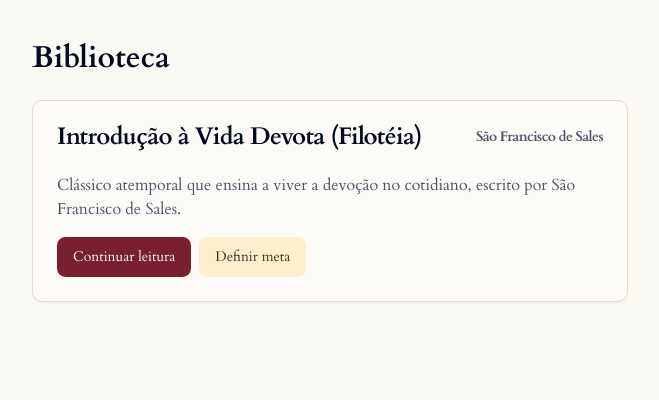
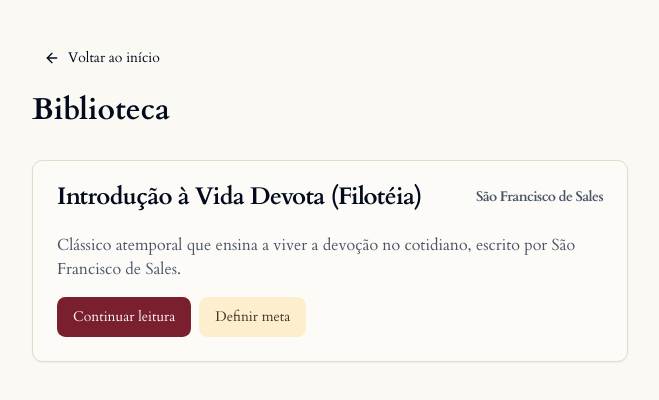
Before and after one commit to dannyxyz22/devoto-habit, a React (Vite) app: page /biblioteca in a window 1280 px wide. Shown: the top 400 px of the page, without its empty margins (0-659 px from the left). Built offline with nearby package versions, Linux system fonts and the light colour scheme.

Commit message:
Corrigir navegação entre páginas
Ajusta a navegação para que as páginas Library e Stats retornem corretamente à página principal.

```diff
--- /dev/null
+++ b/src/components/app/PageHeader.tsx
@@ -0,0 +1,19 @@
+import { Link } from "react-router-dom";
+import { Button } from "@/components/ui/button";
+import { ArrowLeft } from "lucide-react";
+
+export const PageHeader = ({ title }: { title: string }) => {
+  return (
+    <header className="mb-8">
+      <div className="flex items-center gap-4 mb-4">
+        <Button asChild variant="ghost" size="sm">
+          <Link to="/" className="flex items-center gap-2">
+            <ArrowLeft className="h-4 w-4" />
+            Voltar ao início
+          </Link>
+        </Button>
+      </div>
+      <h1 className="text-3xl font-bold">{title}</h1>
+    </header>
+  );
+};
--- a/src/pages/Library.tsx
+++ b/src/pages/Library.tsx
@@ -4,6 +4,7 @@ import { Card, CardContent, CardHeader, CardTitle } from "@/components/ui/card";
 import { Button } from "@/components/ui/button";
 import { BOOKS } from "@/lib/books";
 import { SEO } from "@/components/app/SEO";
+import { PageHeader } from "@/components/app/PageHeader";
 import { Dialog, DialogContent, DialogFooter, DialogHeader, DialogTitle } from "@/components/ui/dialog";
 import { Input } from "@/components/ui/input";
 import { Select, SelectContent, SelectItem, SelectTrigger, SelectValue } from "@/components/ui/select";
@@ -108,7 +109,7 @@ const Library = () => {
         description="Escolha um clássico católico em português e comece sua leitura devocional."
         canonical="/biblioteca"
       />
-      <h1 className="text-3xl font-bold mb-6">Biblioteca</h1>
+      <PageHeader title="Biblioteca" />
       <section className="grid md:grid-cols-2 gap-6">
         {BOOKS.map((book) => (
           <Card key={book.id} className="hover:shadow-lg transition-shadow">
--- a/src/pages/Stats.tsx
+++ b/src/pages/Stats.tsx
@@ -1,5 +1,6 @@
 import { getStats, getStreak } from "@/lib/storage";
 import { SEO } from "@/components/app/SEO";
+import { PageHeader } from "@/components/app/PageHeader";
 
 const totalMinutes = (m: Record<string, number>) => Object.values(m).reduce((a, b) => a + b, 0);
 
@@ -15,7 +16,7 @@ const Stats = () => {
         description="Acompanhe seu streak e o tempo total de leitura."
         canonical="/estatisticas"
       />
-      <h1 className="text-3xl font-bold mb-6">Estatísticas</h1>
+      <PageHeader title="Estatísticas" />
       <section className="grid md:grid-cols-3 gap-6">
         <div className="rounded-lg border p-4">
           <p className="text-sm text-muted-foreground">Streak atual</p>
```
